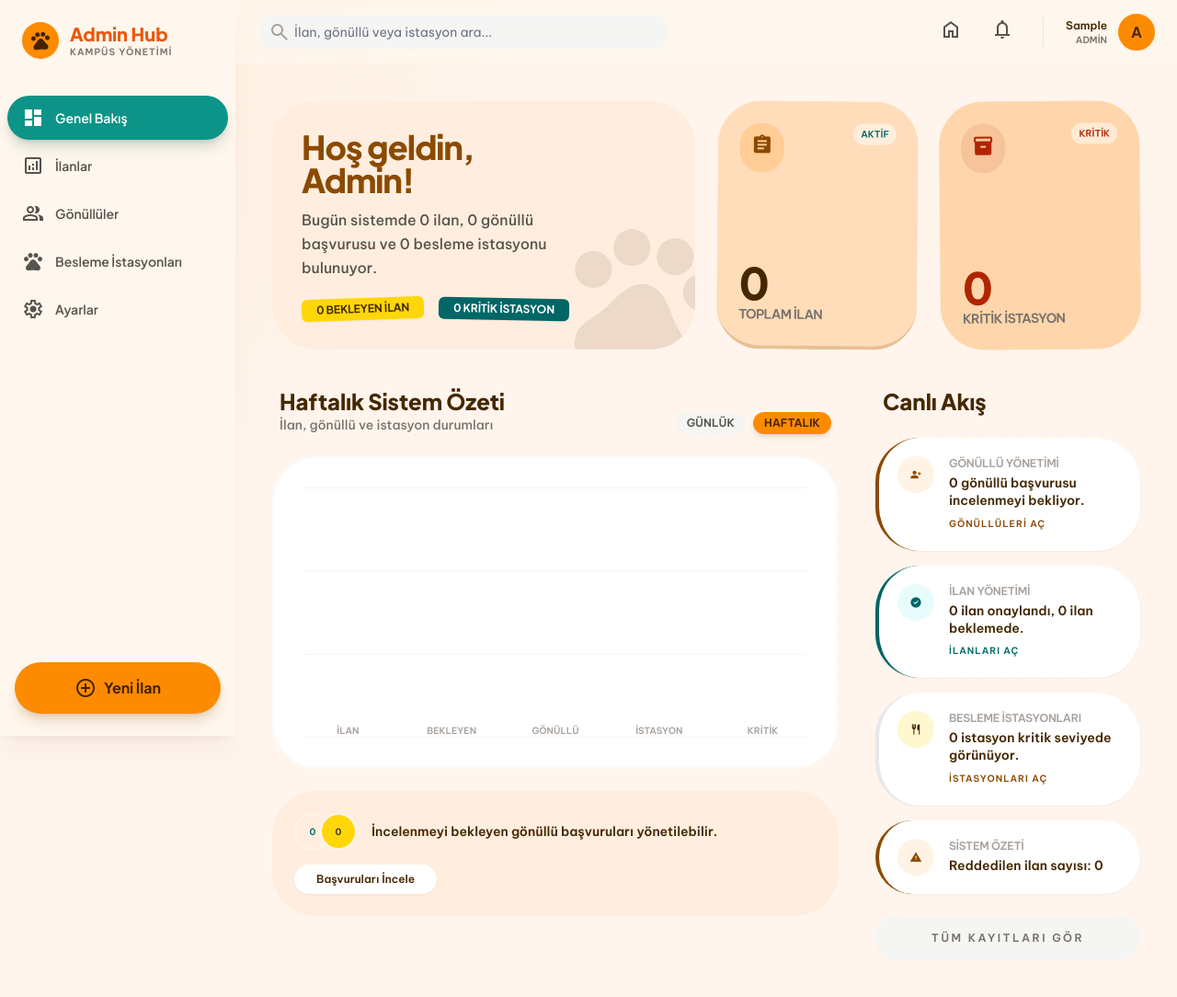
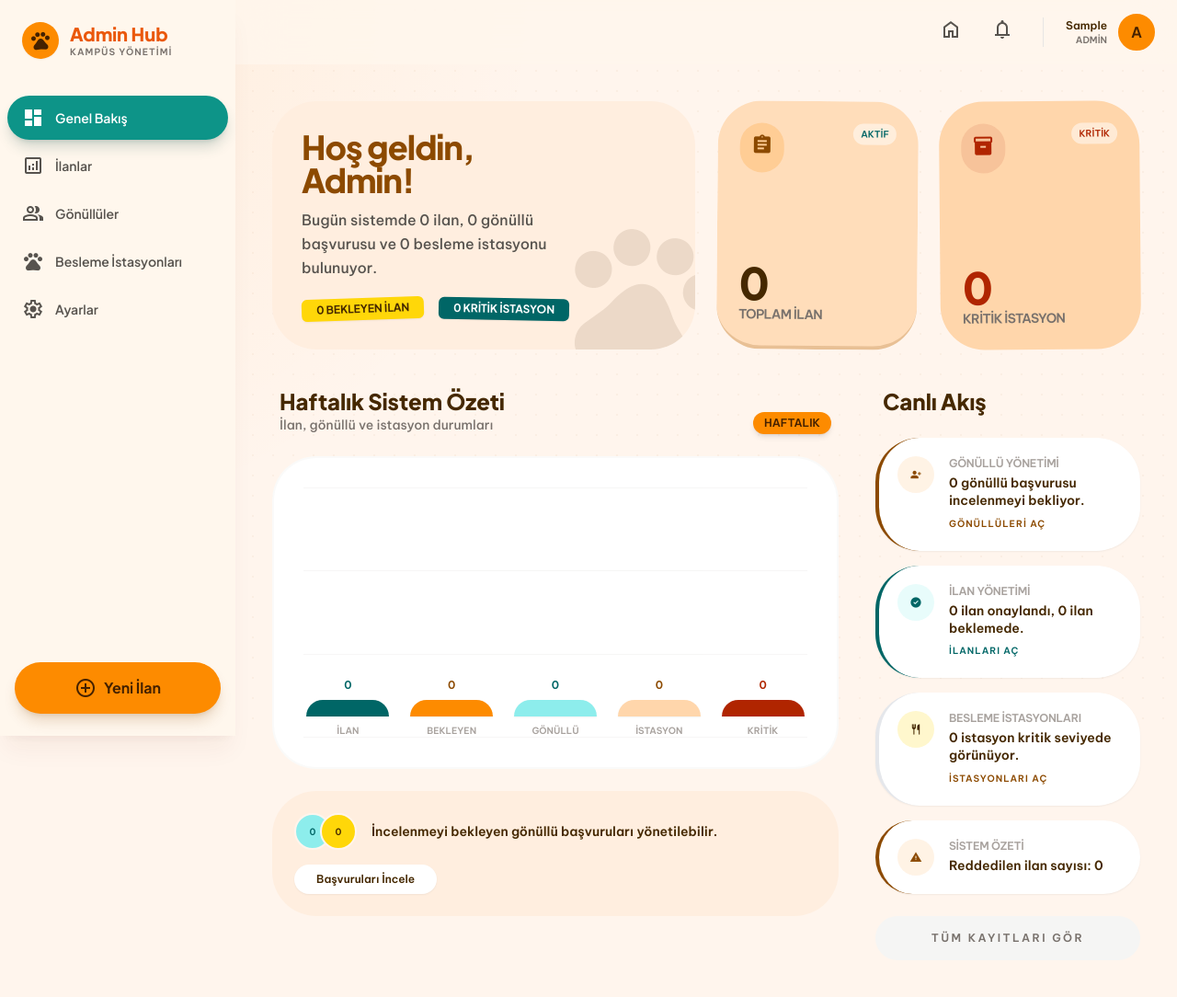
Before and after one commit to Ugurhandasdemir/kampus-hayvan-yonetim-sistemi, a Django app: page /admin-panel/ in a window 1280 px wide. Shown: the whole page at 92% size. Run offline with Django 5.2, Linux system fonts and the light colour scheme; the visitor is signed in with stand-in values (Sample User, id 1); data that the repository does not hold is empty; some libraries are stand-ins or nearby versions.

Commit message:
Dashboard grafik ve Turkce karakter sorunlari duzeltildi

```diff
--- a/templates/admin_panel/dashboard.html
+++ b/templates/admin_panel/dashboard.html
@@ -133,13 +133,6 @@
 <main class="md:ml-64 min-h-screen relative z-10">
     <header class="bg-orange-50/80 backdrop-blur-xl top-0 z-40 flex justify-between items-center w-full px-6 py-3 sticky">
         <div class="flex items-center gap-6 flex-1">
-            <div class="relative w-full max-w-md hidden lg:block">
-                <span class="material-symbols-outlined absolute left-3 top-1/2 -translate-y-1/2 text-stone-400">search</span>
-                <input class="w-full pl-10 pr-4 py-2 bg-stone-100 border-none rounded-full text-sm focus:ring-2 focus:ring-secondary/20 font-body"
-                       placeholder="İlan, gönüllü veya istasyon ara..."
-                       type="text"/>
-            </div>
-
             <h2 class="text-2xl font-black tracking-tight text-orange-700 font-headline lg:hidden">
                 Kampüs Hayvan Admin
             </h2>
@@ -243,8 +236,9 @@
                         <p class="text-stone-500 text-sm font-medium">İlan, gönüllü ve istasyon durumları</p>
                     </div>
                     <div class="flex gap-2">
-                        <span class="px-3 py-1 bg-stone-100 rounded-full text-xs font-bold text-stone-600">GÜNLÜK</span>
-                        <span class="px-3 py-1 bg-primary-container text-on-primary-container rounded-full text-xs font-bold shadow-md">HAFTALIK</span>
+                        <span class="px-3 py-1 bg-primary-container text-on-primary-container rounded-full text-xs font-bold shadow-md">
+                            HAFTALIK
+                        </span>
                     </div>
                 </div>
 
@@ -256,28 +250,43 @@
                         <div class="border-b border-stone-300 w-full h-0"></div>
                     </div>
 
-                    <div class="flex flex-col items-center gap-3 flex-1 group">
-                        <div class="w-full bg-secondary-container rounded-t-lg transition-all duration-500 group-hover:bg-secondary h-[35%]"></div>
+                    <div class="relative z-10 flex flex-col items-center justify-end gap-2 flex-1 h-64">
+                        <strong class="chart-value text-xs font-black text-secondary">{{ total_reports|default:0 }}</strong>
+                        <div class="chart-bar w-full max-w-[90px] bg-secondary rounded-t-lg transition-all duration-500 shadow-sm"
+                             data-value="{{ total_reports|default:0 }}"
+                             style="height:24px;"></div>
                         <span class="text-[10px] font-bold text-stone-400 uppercase">İlan</span>
                     </div>
 
-                    <div class="flex flex-col items-center gap-3 flex-1 group">
-                        <div class="w-full bg-primary-container rounded-t-lg transition-all duration-500 group-hover:bg-primary h-[55%]"></div>
+                    <div class="relative z-10 flex flex-col items-center justify-end gap-2 flex-1 h-64">
+                        <strong class="chart-value text-xs font-black text-primary">{{ pending_reports|default:0 }}</strong>
+                        <div class="chart-bar w-full max-w-[90px] bg-primary-container rounded-t-lg transition-all duration-500 shadow-sm"
+                             data-value="{{ pending_reports|default:0 }}"
+                             style="height:24px;"></div>
                         <span class="text-[10px] font-bold text-stone-400 uppercase">Bekleyen</span>
                     </div>
 
-                    <div class="flex flex-col items-center gap-3 flex-1 group">
-                        <div class="w-full bg-secondary-container rounded-t-lg transition-all duration-500 group-hover:bg-secondary h-[75%]"></div>
+                    <div class="relative z-10 flex flex-col items-center justify-end gap-2 flex-1 h-64">
+                        <strong class="chart-value text-xs font-black text-secondary">{{ total_volunteers|default:0 }}</strong>
+                        <div class="chart-bar w-full max-w-[90px] bg-secondary-container rounded-t-lg transition-all duration-500 shadow-sm"
+                             data-value="{{ total_volunteers|default:0 }}"
+                             style="height:24px;"></div>
                         <span class="text-[10px] font-bold text-stone-400 uppercase">Gönüllü</span>
                     </div>
 
-                    <div class="flex flex-col items-center gap-3 flex-1 group">
-                        <div class="w-full bg-surface-container-highest rounded-t-lg transition-all duration-500 group-hover:bg-primary h-[45%]"></div>
+                    <div class="relative z-10 flex flex-col items-center justify-end gap-2 flex-1 h-64">
+                        <strong class="chart-value text-xs font-black text-primary">{{ total_stations|default:0 }}</strong>
+                        <div class="chart-bar w-full max-w-[90px] bg-surface-container-highest rounded-t-lg transition-all duration-500 shadow-sm"
+                             data-value="{{ total_stations|default:0 }}"
+                             style="height:24px;"></div>
                         <span class="text-[10px] font-bold text-stone-400 uppercase">İstasyon</span>
                     </div>
 
-                    <div class="flex flex-col items-center gap-3 flex-1 group">
-                        <div class="w-full bg-error rounded-t-lg transition-all duration-500 h-[30%]"></div>
+                    <div class="relative z-10 flex flex-col items-center justify-end gap-2 flex-1 h-64">
+                        <strong class="chart-value text-xs font-black text-error">{{ critical_stations_count|default:0 }}</strong>
+                        <div class="chart-bar w-full max-w-[90px] bg-error rounded-t-lg transition-all duration-500 shadow-sm"
+                             data-value="{{ critical_stations_count|default:0 }}"
+                             style="height:24px;"></div>
                         <span class="text-[10px] font-bold text-stone-400 uppercase">Kritik</span>
                     </div>
                 </div>
@@ -285,7 +294,7 @@
                 <div class="bg-surface-container-low rounded-xl p-6 flex items-center justify-between gap-4 flex-wrap">
                     <div class="flex items-center gap-4">
                         <div class="flex -space-x-3">
-                            <div class="w-10 h-10 rounded-full bg-secondary-fixed flex items-center justify-center text-[10px] font-black text-secondary border-2 border-surface">
+                            <div class="w-10 h-10 rounded-full bg-secondary-container flex items-center justify-center text-[10px] font-black text-secondary border-2 border-surface">
                                 {{ total_volunteers }}
                             </div>
                             <div class="w-10 h-10 rounded-full bg-tertiary-container flex items-center justify-center text-[10px] font-black text-on-surface border-2 border-surface">
@@ -390,5 +399,34 @@
     </a>
 </nav>
 
+<script>
+    document.addEventListener("DOMContentLoaded", function () {
+        const bars = document.querySelectorAll(".chart-bar");
+        let maxValue = 0;
+
+        bars.forEach(function (bar) {
+            const value = Number(bar.dataset.value || 0);
+            if (value > maxValue) {
+                maxValue = value;
+            }
+        });
+
+        if (maxValue <= 0) {
+            maxValue = 1;
+        }
+
+        bars.forEach(function (bar) {
+            const value = Number(bar.dataset.value || 0);
+            const height = value === 0 ? 18 : Math.max(36, Math.round((value / maxValue) * 210));
+            bar.style.height = height + "px";
+
+            const valueText = bar.parentElement.querySelector(".chart-value");
+            if (valueText) {
+                valueText.textContent = value;
+            }
+        });
+    });
+</script>
+
 </body>
 </html>
```
